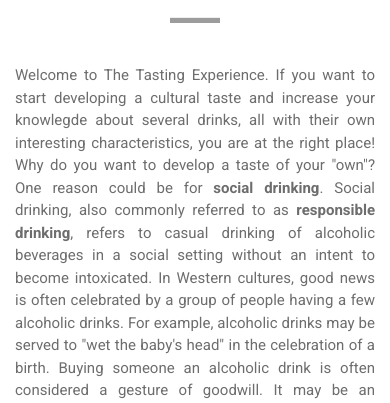
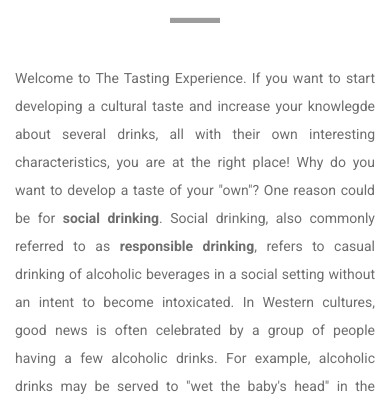
Before and after one commit to Seboeb/Code-Institute, a plain HTML site: page index.html in a window 390 px wide. Shown: the part 441-844 px from the top of the page. Drawn offline with nearby package versions, Linux system fonts and the light colour scheme.

Commit message:
body font-size responsive

```diff
--- a/assets/css/style.css
+++ b/assets/css/style.css
@@ -10,8 +10,8 @@
 body {
   font-family: "Roboto","sans-serif";
   font-weight: 400;
-  font-size: 15px;
-  line-height: 1.5em;
+  font-size: 14px;
+  line-height: 2em;
 }
 
 section {
@@ -541,6 +541,10 @@ footer {
  }
 
  @media (min-width: 992px) {
+  body {
+    font-size: 15px;
+    line-height: 1.6em;
+  }
 
    .drink-item-card {
      /* flex-basis: 20vw; */
@@ -553,3 +557,11 @@ footer {
    }
 
  }
+
+ @media (min-width: 1200px) {
+   body {
+     font-size: 16px;
+     line-height: 2em;
+   }
+
+}
```
